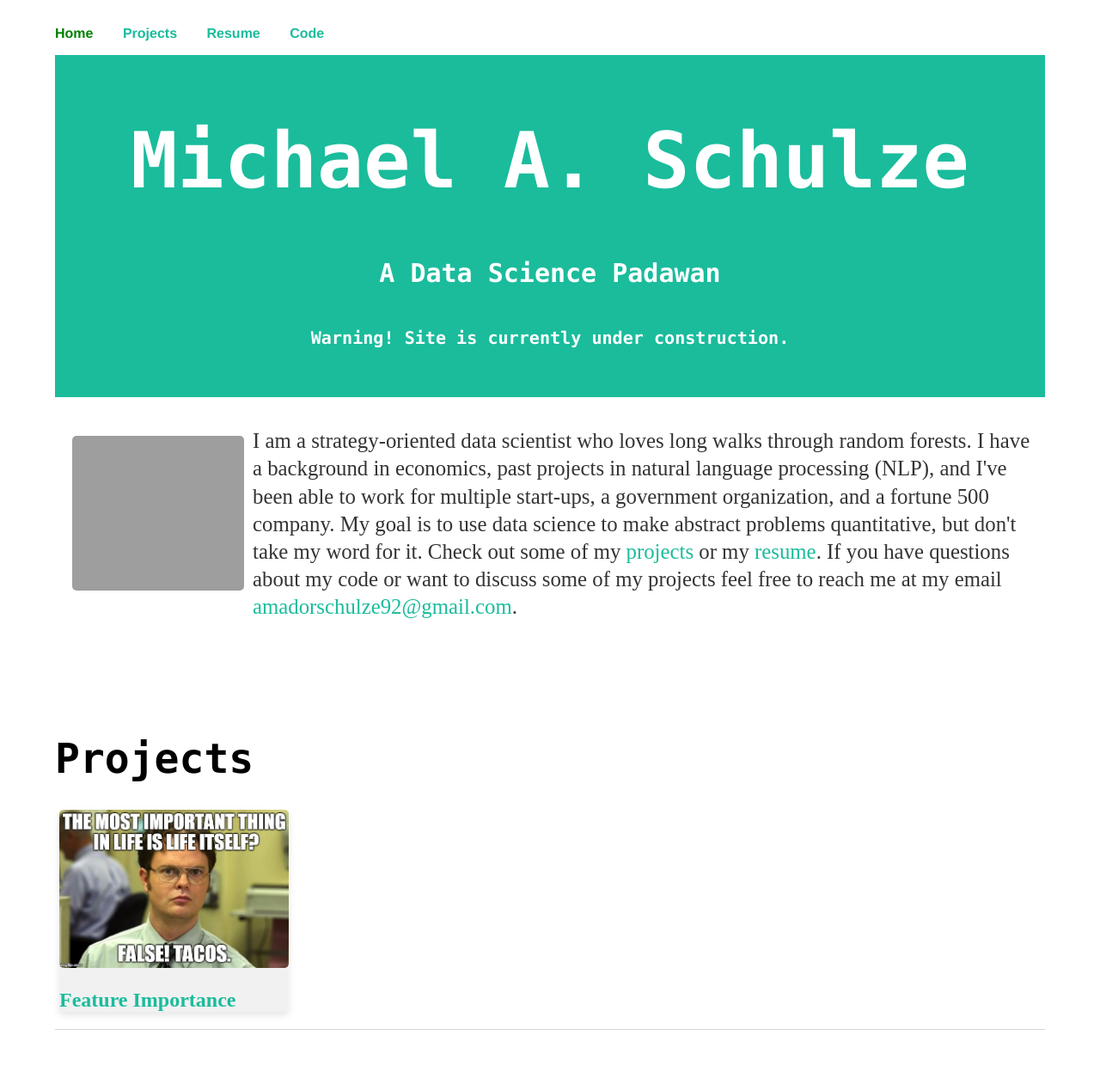
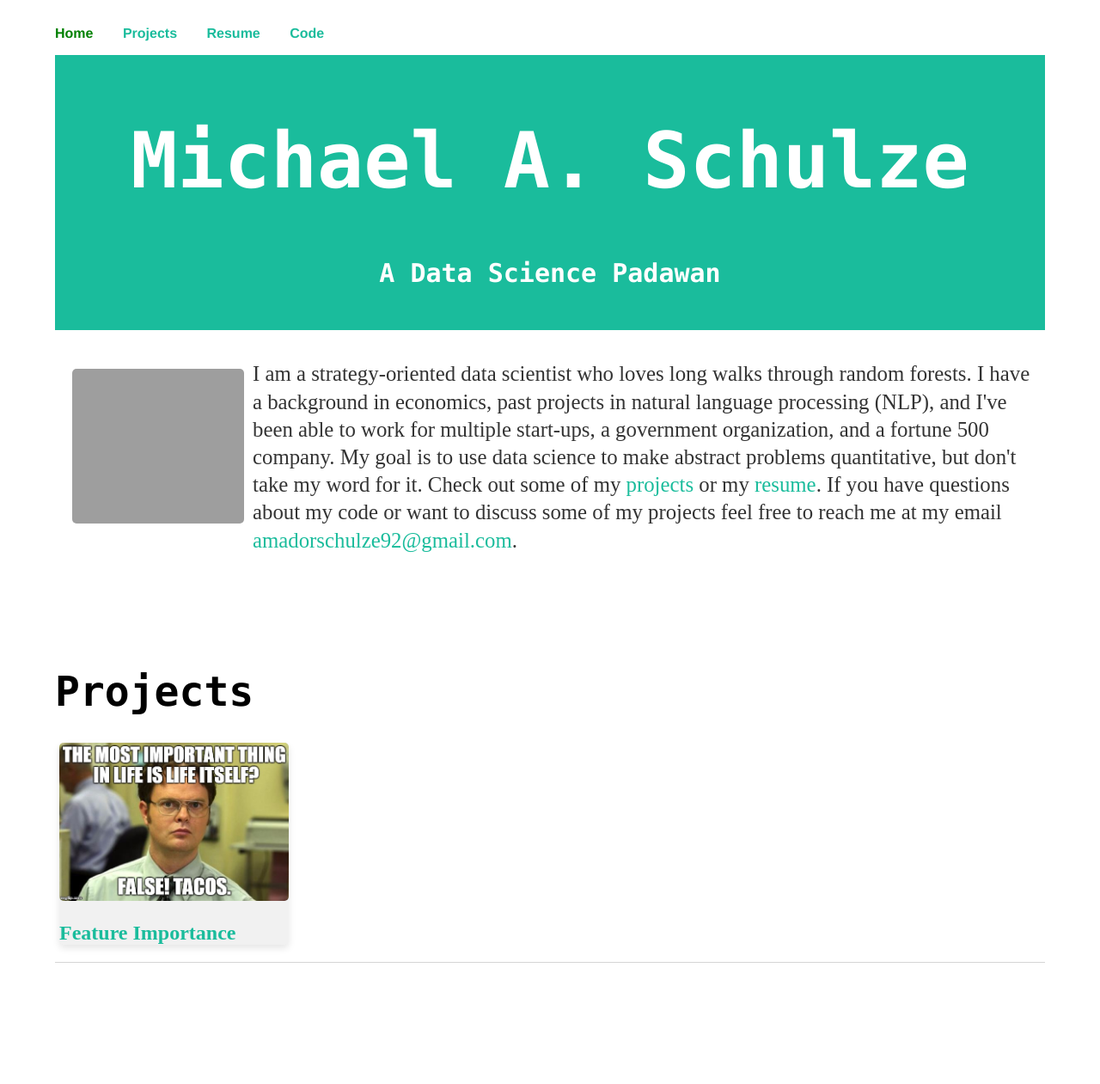
Before and after one commit to amadorschulze92/amadorschulze92.github.io, a Jekyll site: the page built from index.html, in a window 1280 px wide. Shown: the whole page at 86% size. Built offline with Jekyll 4.4.1, drawn with Linux system fonts in a browser that asks for light colours; after the commit the page ends 1183 px from its top, so only the background shows below that; grey boxes are pictures that could not be loaded.

Commit message:
site is supposed to be live now... but I still dont think it is ready

```diff
--- a/index.html
+++ b/index.html
@@ -10,7 +10,6 @@ title: Michael A. Schulze
     <div class="header">
       <h1>Michael A. Schulze</h1>
       <h4>A Data Science Padawan</h4>
-      <h6>Warning! Site is currently under construction.</h6>
     </div>
   </head>
   <body>
```
